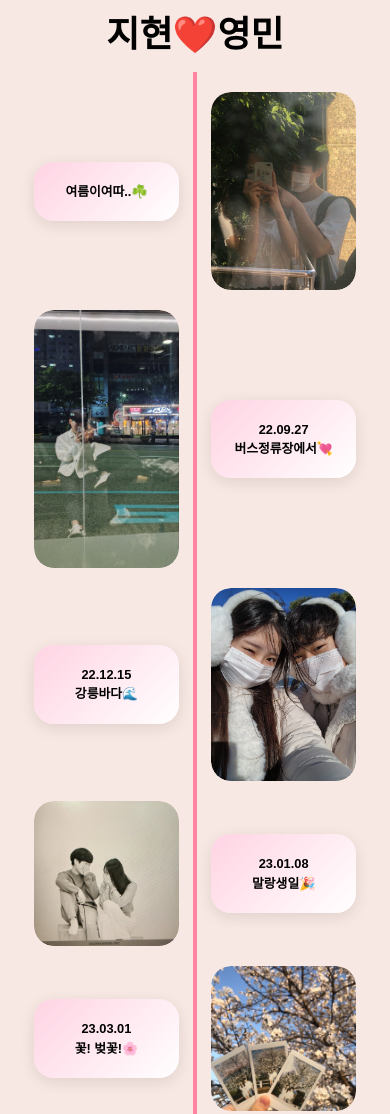
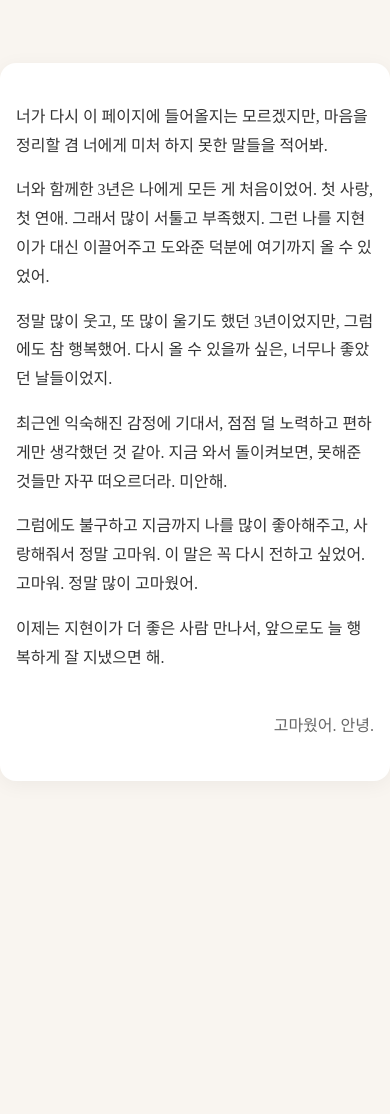
Before and after one commit to yon826/1000, a plain HTML site: page index.html in a window 390 px wide. Shown: the top 1114 px of the page. After the commit the page ends 844 px from the top, so only its background shows below. Drawn offline with nearby package versions, Linux system fonts and the light colour scheme.

Commit message:
index_10.html

```diff
--- a/index.html
+++ b/index.html
@@ -1,78 +1,68 @@
 <!DOCTYPE html>
 <html lang="ko">
 <head>
-    <meta charset="UTF-8">
-    <meta name="viewport" content="width=device-width, initial-scale=1.0">
-    <title>꺄아앙 으헿헿ㅎㅎㅎ</title>
-    <script src="https://cdn.tailwindcss.com"></script>
-    <style>
-        @import url('https://fonts.googleapis.com/css2?family=Jua&display=swap');
-        body { background-color: #f8e8e3; font-family: 'Arial', sans-serif; }
-        .timeline { position: relative; width: 90%; margin: auto; }
-        .timeline::before { content: ''; position: absolute; left: 50%; top: 0; width: 4px; height: calc(100% - 170px); background-color: #ff85a2; transform: translateX(-50%); }
-        .timeline-item { display: flex; justify-content: space-between; align-items: center; margin: 20px 0; }
-        .timeline-item { display: flex; justify-content: space-between; align-items: center; margin: 20px 0; }
-        .timeline-content { width: 45%; background: linear-gradient(135deg, #ffd3e3, #fff); padding: 20px; border-radius: 20px; box-shadow: 0 4px 15px rgba(0, 0, 0, 0.1); text-align: center; font-weight: bold; font-size: 0.8rem; position: relative; }
-        .bg-container { position: relative; width: 45%; height: auto; border-radius: 20px; overflow: hidden; display: flex; align-items: center; justify-content: center; }
-        .bg-container img { width: 100%; height: 100%; object-fit: cover; border-radius: 20px; }
-        .bg-sea, .bg-spring, .bg-heart, .bg-winter { position: relative; }
-        .bg-sea::before, .bg-spring::before, .bg-heart::before, .bg-winter::before {
-            content: ''; position: absolute; width: 100%; height: 100%; top: 0; left: 0; opacity: 0.7; z-index: 1;
-        }
-        .bg-sea::before { background: url('wave_effect.gif') center/cover; }
-        .bg-spring::before { background: url('cherry_blossom_effect.gif') center/cover; }
-        .bg-heart::before { background: url('heart_effect.gif') center/cover; }
-        .bg-winter::before { background: url('snow_effect.gif') center/cover; }
-        .snowflake { position: absolute; top: -10px; background: white; width: 10px; height: 10px; border-radius: 50%; opacity: 0.8; animation: snowfall 5s linear infinite; }
-        @keyframes snowfall { from { transform: translateY(-10px); } to { transform: translateY(100%); } }
-        h1 { font-family: 'Jua', sans-serif; }
-        .final-message {
-            font-family: 'Jua', sans-serif;
-            font-size: 1.25rem;
-            font-weight: bold;
-            color: #ff5e78;
-            text-align: center;
-            margin-top: 40px;
-            padding: 20px;
-            background: linear-gradient(135deg, #ffd3e3, #fff);
-            border-radius: 20px;
-            box-shadow: 0 4px 15px rgba(0, 0, 0, 0.1);
-        }
+  <meta charset="UTF-8" />
+  <meta name="viewport" content="width=device-width, initial-scale=1.0" />
+  <title>고마웠어, 안녕</title>
+  <style>
+    @import url('https://fonts.googleapis.com/css2?family=Noto+Serif+KR:wght@400;700&display=swap');
 
-    </style>
+    body {
+      margin: 0;
+      padding: 0;
+      background-color: #f9f5f0;
+      font-family: 'Noto Serif KR', serif;
+      color: #333;
+      line-height: 1.8;
+      display: flex;
+      justify-content: center;
+      align-items: center;
+      min-height: 100vh;
+    }
+
+    .container {
+      padding: 2rem 1.5rem;
+      max-width: 600px;
+      background-color: #ffffff;
+      border-radius: 16px;
+      box-shadow: 0 4px 20px rgba(0, 0, 0, 0.05);
+      box-sizing: border-box;
+    }
+
+    p {
+      margin: 1rem 0;
+      white-space: pre-wrap;
+    }
+
+    .signature {
+      margin-top: 2.5rem;
+      text-align: right;
+      font-weight: 500;
+      color: #666;
+    }
+
+    @media (max-width: 480px) {
+      .container {
+        padding: 1.5rem 1rem;
+      }
+    }
+  </style>
 </head>
-<body class="flex flex-col items-center p-4">
-    <h1 class="text-4xl font-bold mb-4 text-black-600">지현❤️영민</h1>
-    <audio id="bgm" autoplay loop muted>
-        <source src="『유이카』 _「좋아하니까.(好きだから。)」.mp3" type="audio/mpeg">
-    </audio>
-    <script>
-        document.addEventListener('DOMContentLoaded', function () {
-            const audio = document.getElementById('bgm');
-            audio.volume = 0.5;
-            audio.play().catch(() => {
-                document.body.addEventListener('click', () => {
-                    audio.muted = false;
-                    audio.play();
-                }, { once: true });
-            });
-        });
-    </script>
+<body>
+  <div class="container">
+    <p>너가 다시 이 페이지에 들어올지는 모르겠지만, 마음을 정리할 겸 너에게 미처 하지 못한 말들을 적어봐.</p>
 
-    <div class="timeline">
-        <div class="timeline-item"><div class="timeline-content">여름이여따..☘️</div><div class="bg-container"><img src="220618.jpg" alt="우리의 사진"></div></div>
-        <div class="timeline-item"><div class="bg-container"><img src="220927.jpg" alt="우리의 사진"></div><div class="timeline-content">22.09.27<br>버스정류장에서💘 </div></div>
-        <div class="timeline-item bg-sea"><div class="timeline-content">22.12.15<br>강릉바다🌊 </div><div class="bg-container"><img src="221225.jpg" alt="우리의 사진"></div></div>
-        <div class="timeline-item bg-heart"><div class="bg-container"><img src="230107.webp" alt="우리의 사진"></div><div class="timeline-content">23.01.08<br>말랑생일🎉 </div></div>
-        <div class="timeline-item bg-spring"><div class="timeline-content">23.03.01 <br>꽃! 벚꽃!🌸</div><div class="bg-container"><img src="230401.jpg" alt="우리의 사진"></div></div>
-        <div class="timeline-item bg-heart"><div class="bg-container"><img src="230626.jpg" alt="우리의 사진"></div><div class="timeline-content">23.06.26<br>1주년 커플링💍</div></div>
-        <div class="timeline-item"><div class="timeline-content">23.08.06<br>그냥 기여워서<br>넣은 사진❤️ </div><div class="bg-container"><img src="230806.jpg" alt="우리의 사진"></div></div>
-        <div class="timeline-item bg-sea"><div class="bg-container"><img src="240107.jpg" alt="우리의 사진"></div><div class="timeline-content">24.01.08<br>다시.강릉🌊</div></div>
-        <div class="timeline-item"><div class="timeline-content">24.09.28<br>축제! 🎆</div><div class="bg-container"><img src="240928.jpg" alt="우리의 사진"></div></div>
-        <div class="timeline-item"><div class="bg-container"><img src="241116.jpg" alt="우리의 사진"></div><div class="timeline-content">24.11.16<br>롯데..무너?!🐙</div></div>
-        <div class="timeline-item bg-winter"><div class="timeline-content">24.12.25<br>❄️스키이⛷️</div><div class="bg-container"><img src="241215.jpg" alt="우리의 사진"></div></div>
-        <div class="timeline-item"><div class="bg-container"><img src="250223.jpg" alt="우리의 사진"></div><div class="timeline-content">25.02.23<br>.<br>.</div></div>
-        <div class="final-message">사랑해 지현아<br>지금까지 함께여서 너무 고마웠고<br>앞으로도 계속 함께하자! 💕</div>
-    </div>
+    <p>너와 함께한 3년은 나에게 모든 게 처음이었어. 첫 사랑, 첫 연애. 그래서 많이 서툴고 부족했지. 그런 나를 지현이가 대신 이끌어주고 도와준 덕분에 여기까지 올 수 있었어.</p>
+
+    <p>정말 많이 웃고, 또 많이 울기도 했던 3년이었지만, 그럼에도 참 행복했어. 다시 올 수 있을까 싶은, 너무나 좋았던 날들이었지.</p>
+
+    <p>최근엔 익숙해진 감정에 기대서, 점점 덜 노력하고 편하게만 생각했던 것 같아. 지금 와서 돌이켜보면, 못해준 것들만 자꾸 떠오르더라. 미안해.</p>
+
+    <p>그럼에도 불구하고 지금까지 나를 많이 좋아해주고, 사랑해줘서 정말 고마워. 이 말은 꼭 다시 전하고 싶었어. 고마워. 정말 많이 고마웠어.</p>
+
+    <p>이제는 지현이가 더 좋은 사람 만나서, 앞으로도 늘 행복하게 잘 지냈으면 해.</p>
+
+    <p class="signature">고마웠어. 안녕.</p>
+  </div>
 </body>
 </html>
```
